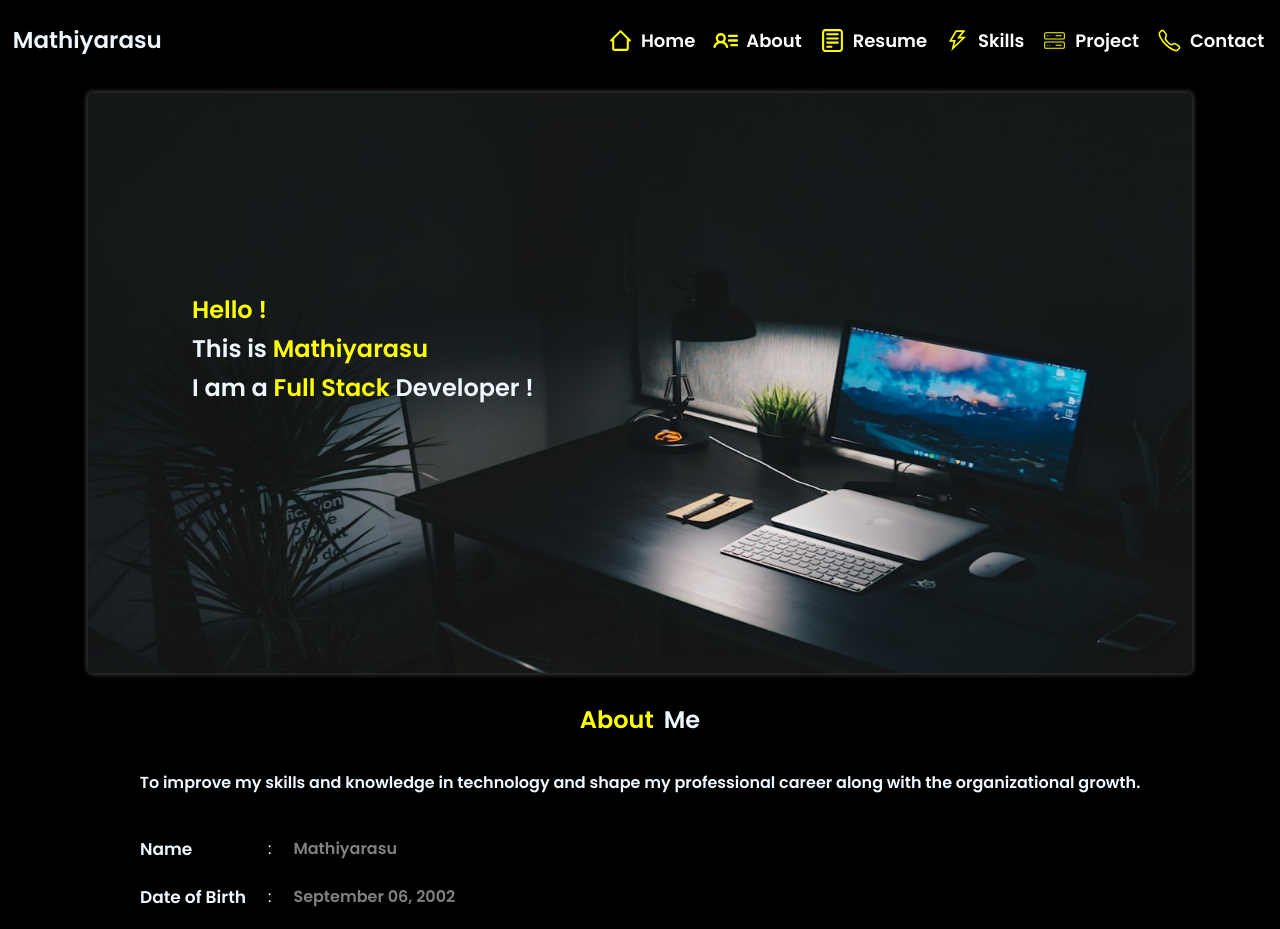
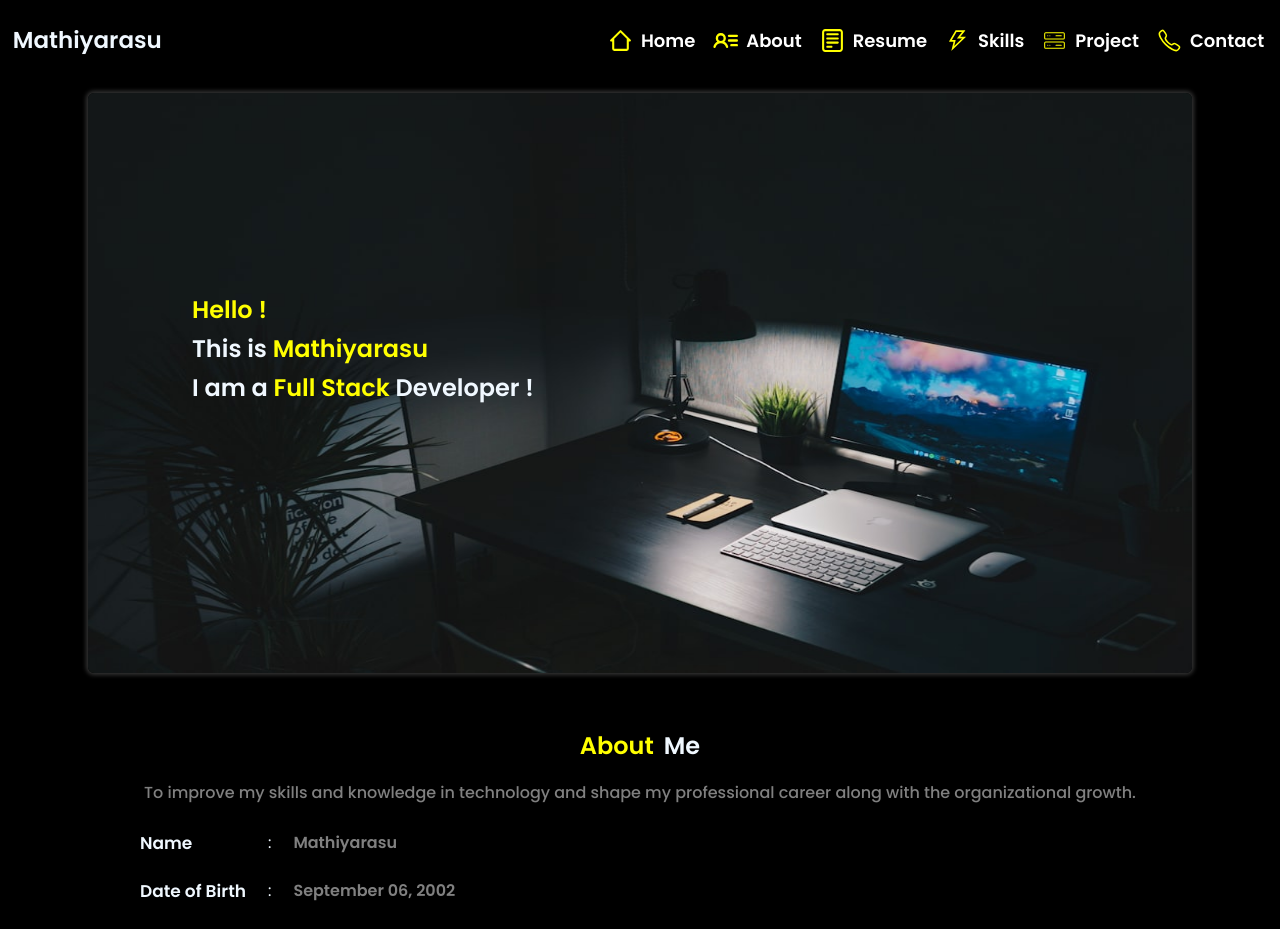
Before and after one commit to 0607mathi/MathiPortfolio, a React (Vite) app: page / in a window 1280 px wide. Shown: the top 929 px of the page. Built offline with nearby package versions, Linux system fonts and the light colour scheme.

Commit message:
little updade upto "About section"

```diff
--- a/src/PortfolioComponents/About.jsx
+++ b/src/PortfolioComponents/About.jsx
@@ -5,7 +5,7 @@ const About = () => {
     <div className='About-container'>
 
             <div className="header"><span className='yellow'>About</span>Me</div>
-            <p className='about-quote'>To improve my skills and knowledge in technology and shape my professional career along with the organizational growth.</p>
+            <span className='about-quote'>To improve my skills and knowledge in technology and shape my professional career along with the organizational growth.</span>
             <table className=''>
                     <tr className=''>
                         <td className='title '>Name</td> <td className=''>:</td>
--- a/src/PortfolioComponents/NavBar.jsx
+++ b/src/PortfolioComponents/NavBar.jsx
@@ -7,12 +7,16 @@ import { AiOutlineThunderbolt } from "react-icons/ai";
 import { CiServer } from "react-icons/ci";
 import { IoCallOutline } from "react-icons/io5";
 import { TiThMenu } from "react-icons/ti";
-// import DropdownNav from './DropdownNav';
-
-
-
+import { IoClose } from "react-icons/io5";
+import AOS from 'aos';
+import 'aos/dist/aos.css';
 const NavBar = () => {
-
+   // drop down animation
+   AOS.init({
+    duration: 400,
+    easing: "ease-in-out",
+    once: true,
+  });
   const [dropdownOnOff,setDropdownOnOff]=useState(false);
   return (
     <div className='nav-bar'>
@@ -29,8 +33,11 @@ const NavBar = () => {
                 <a href="#"><CiServer className='icons'/><span className='menu-items'>Project</span></a>
                 <a href="#"><IoCallOutline className='icons'/><span className='menu-items'>Contact</span></a>
         </div>
-        <div className='menu-button' onClick={()=>{setDropdownOnOff(prevState => !prevState)}}><TiThMenu className='menu-icon'/></div>
+        <div className='menu-button' onClick={()=>{setDropdownOnOff(prevState => !prevState)}}>{dropdownOnOff==false?<TiThMenu className='menu-icon'/>:<IoClose className='close-icon'/>}</div>
       </div>
+
+      {/* in here the drop down menu rendering the condition statement Ternory operator*/}
+
       {dropdownOnOff==true?<div className="dropdown" data-aos="fade-down">
         <a href="#"><BiHomeAlt2 className='icons'/><span className='menu-items'>Home</span></a>
         <a href="#"><PiUserListBold className='icons'/><span className='menu-items'>About</span></a>
--- a/src/Stylesheets/About.css
+++ b/src/Stylesheets/About.css
@@ -1,4 +1,5 @@
 .About-container{
+    margin-top: 2%;
     width: 100%;
     display: flex;
     flex-direction: column;
@@ -8,10 +9,10 @@
 
 
 .about-quote{
-    font-size: 13px;
     text-align: center;
     padding: 1% 2%;
-    font-weight: 600;
+    font-weight: 500;
+    color: gray;
 }
 
 .title{
--- a/src/Stylesheets/NavBar.css
+++ b/src/Stylesheets/NavBar.css
@@ -68,6 +68,12 @@
     display: none;
 }
 
+.close-icon{
+    font-weight: 600;
+    font-size: 25px;
+    cursor: pointer;
+}
+
 /* Responsive code by using media qurey */
 
   @media (min-width: 50px) and (max-width: 978px) {
@@ -93,6 +99,9 @@
 
   }
 
+
+  /* dropdown menu styles....! */
+
 .dropdown{
     display: flex;
     flex-direction: column;
@@ -100,7 +109,8 @@
     align-items:center;
     gap: 15px;
     padding: 1% 1% 2% 0;
-    backdrop-filter: blur(4px);
+    background-color:black;
+    /* backdrop-filter: blur(1px); */
     border-radius: 7px;
     position: absolute;
     width: 99%;
@@ -141,5 +151,3 @@
         display:flex;
     }
 }
-
-/* dropdown Animation */
```
